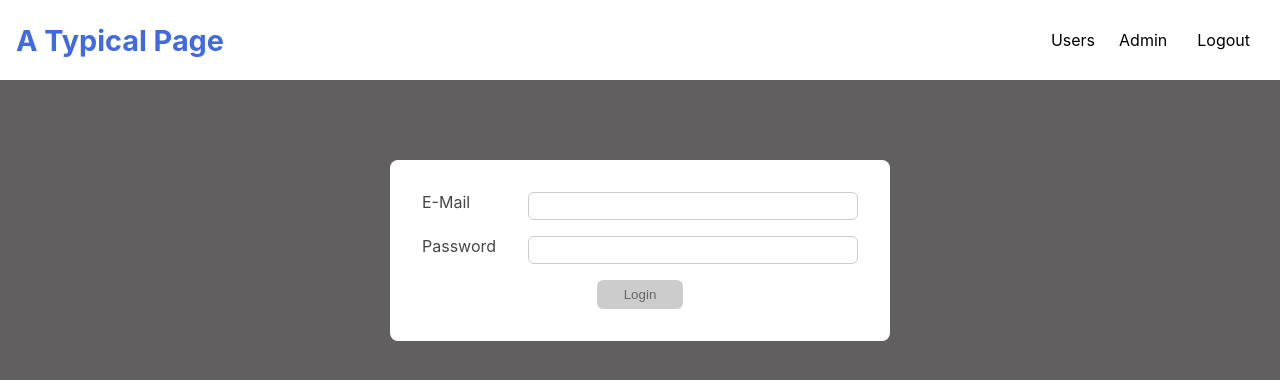
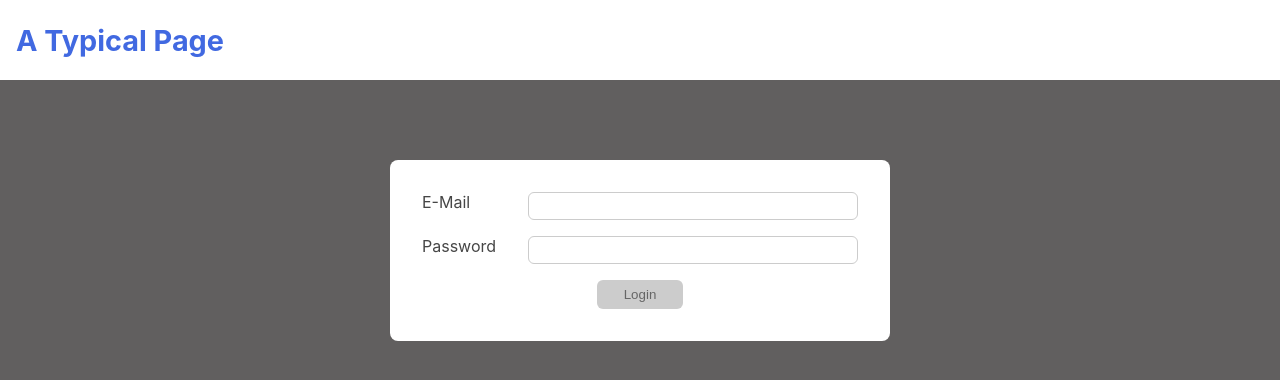
Before and after one commit to HeadYZ/Login-Panel, a React (Create React App) app: page / in a window 1280 px wide. Shown: the top 380 px of the page. Built offline with nearby package versions, Linux system fonts and the light colour scheme.

Commit message:
added AuthContent and authorizes navigation

```diff
--- a/src/components/MainHeader/MainHeader.js
+++ b/src/components/MainHeader/MainHeader.js
@@ -1,11 +1,14 @@
+import { useContext } from 'react'
+import Navigation from './Navigation'
 import classes from './MainHeader.module.css'
-import Navigation from './Navigation'
+import AuthContext from '../store/auth-context'
 
 const MainHeader = () => {
+	const ctx = useContext(AuthContext)
 	return (
 		<header className={classes.header}>
 			<p>A Typical Page</p>
-			<Navigation />
+			{ctx.isLoggedIn && <Navigation />}
 		</header>
 	)
 }
```
